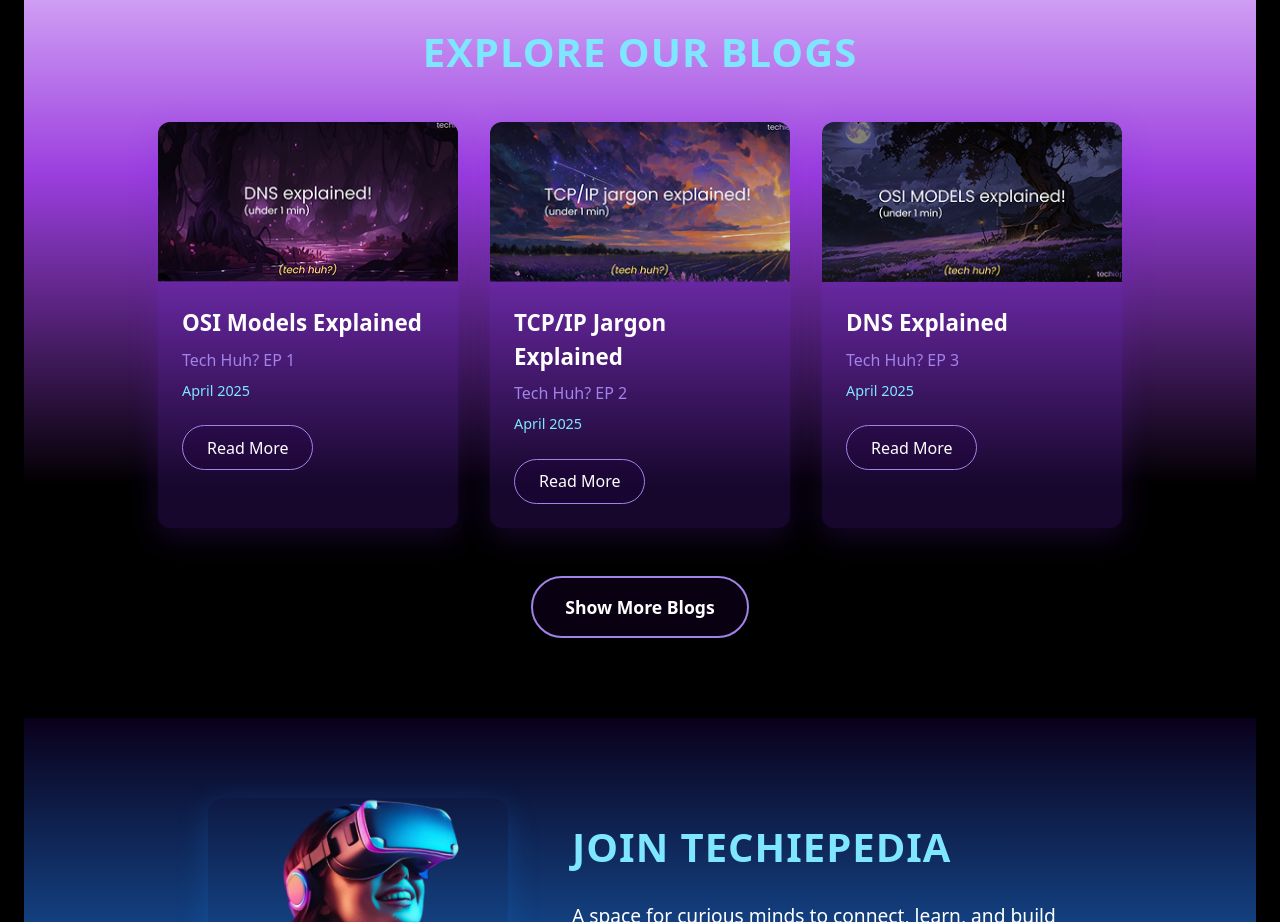
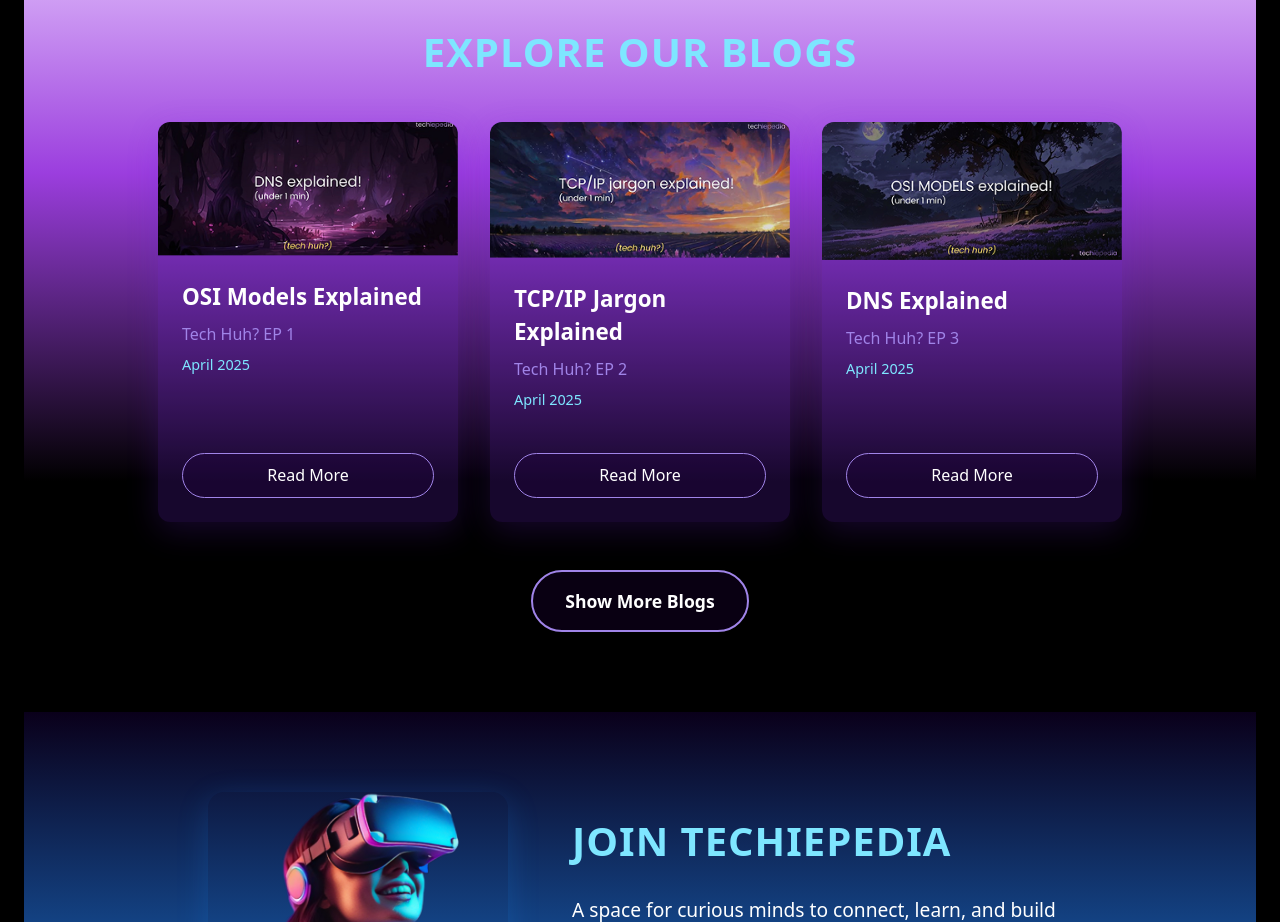
Before and after one commit to ashutoshvm-off/techiepedia, a Next.js app: page / in a window 1280 px wide. Shown: the part 4040-4962 px from the top of the page. Built offline with nearby package versions, Linux system fonts and the light colour scheme.

Commit message:
read button aligned

```diff
--- a/app/pages/blog.tsx
+++ b/app/pages/blog.tsx
@@ -68,6 +68,9 @@ export function Blog() {
                         overflow: "hidden",
                         boxShadow: "0 8px 32px rgba(114, 36, 223, 0.2)",
                         width: "300px",
+                        display: "flex",
+                        flexDirection: "column",
+                        height: "400px", // Fixed height for consistency
                     }}
                 >
                     <img
@@ -79,7 +82,13 @@ export function Blog() {
                             objectFit: "cover",
                         }}
                     />
-                    <div style={{ padding: "1.5rem" }}>
+                    <div style={{
+                        padding: "1.5rem",
+                        display: "flex",
+                        flexDirection: "column",
+                        height: "100%",
+                    }}>
+                        <div style={{ flex: 1 }}>
                             <h3 style={{ fontSize: "1.4rem", fontWeight: "bold", color: "#fff" }}>
                                 {blog.title}
                             </h3>
@@ -89,9 +98,9 @@ export function Blog() {
                             <p style={{ fontSize: "0.9rem", color: "#7ee6ff", marginTop: "0.5rem" }}>
                                 {blog.date}
                             </p>
+                        </div>
                         <button
                             style={{
-                                marginTop: "1.5rem",
                                 padding: "0.6rem 1.5rem",
                                 background: "rgba(30,0,60,0.3)",
                                 border: "1.5px solid #a084e8",
@@ -100,6 +109,7 @@ export function Blog() {
                                 cursor: "pointer",
                                 fontSize: "1rem",
                                 fontWeight: 500,
+                                marginTop: "auto", // This pushes the button to the bottom
                             }}
                         >
                             Read More
```
Lines whose indentation alone changed are shown as unchanged.
